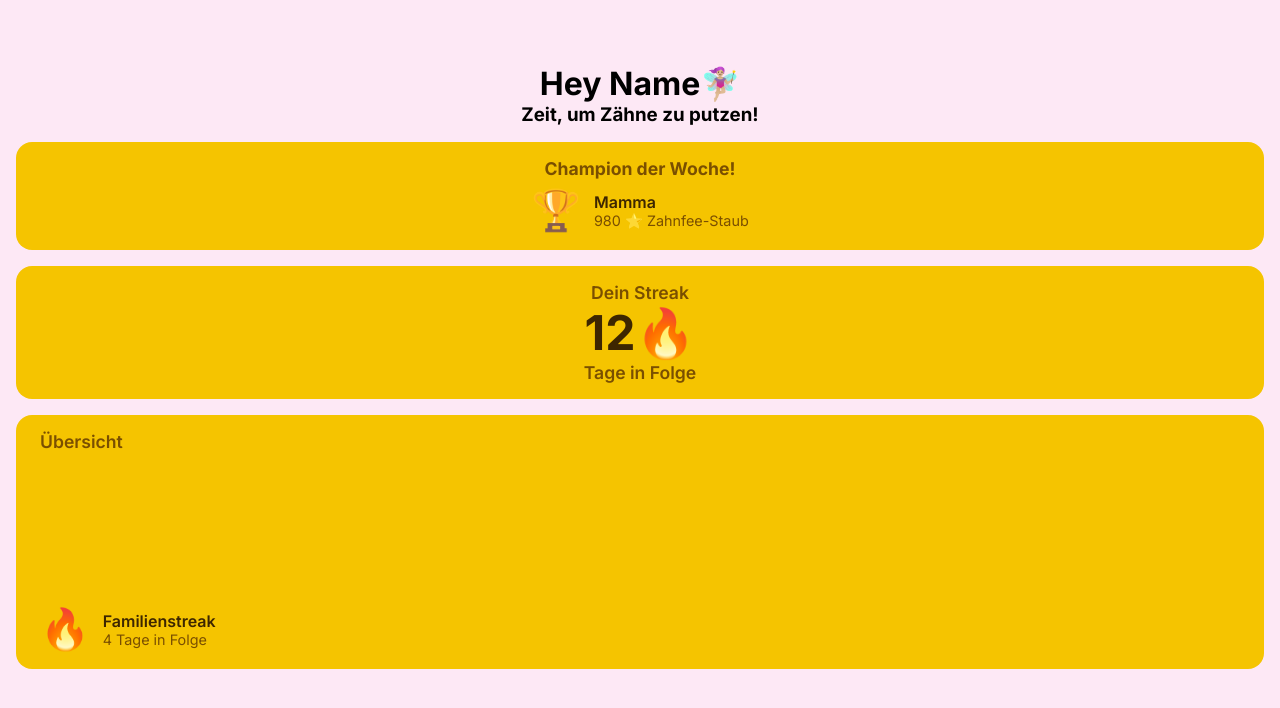
After one commit to itsenree/IM4-Projekt, a PHP site: page /home.html in a window 1280 px wide. The commit adds this page. Shown: the top 708 px of the page. Run offline with PHP 8.4, Linux system fonts and the light colour scheme; a map, chart or similar area stays blank.

Commit message:
Home.html Struktur erstellt

```diff
--- a/css/style.css
+++ b/css/style.css
@@ -125,6 +125,183 @@ body {
 }
 
 /* Register Seite*/
+#register {
+  display: flex;
+  flex-direction: column;
+  align-items: center;
+  justify-content: center;
+  padding: 2rem;
+  width: 100%;
+}
+
+#register h1 {
+  font-family: "Inter", sans-serif;
+  font-size: 2.2em;
+  color: #5b21b6;
+  text-align: center;
+  margin: 1% 0;
+}
+
+#registerForm {
+  background: white;
+  border-radius: 0.8em;
+  padding: 2rem;
+  width: 60%;
+  box-shadow: 0 8px 32px rgba(10, 6, 21, 0.4);
+}
+
+#registerForm label {
+  display: block;
+  font-family: "Inter", sans-serif;
+  font-size: 1em;
+  color: #5b21b6;
+  margin-bottom: 1%;
+}
+
+#register input[type="email"],
+#register input[type="password"] {
+  width: 100%;
+  box-sizing: border-box;
+  padding: 1.2em;
+  font-family: "Inter", sans-serif;
+  font-size: 1em;
+  background: #f3f0ff;
+  border: none;
+  border-radius: 0.8em;
+  margin-bottom: 1.2rem;
+}
+
+#register input[type="email"]::placeholder,
+#register input[type="password"]::placeholder {
+  color: #a78bfa;
+}
+
+#register input[type="email"]:focus,
+#register input[type="password"]:focus {
+  box-shadow: 0 0 0 2px #c4b5fd;
+}
+
+#register button[type="submit"] {
+  cursor: pointer;
+  width: 100%;
+  padding: 1.2em;
+  border: none;
+  border-radius: 14px;
+  background: linear-gradient(90deg, #9333ea, #ec4899);
+  color: white;
+  font-family: "Inter", sans-serif;
+  font-size: 1em;
+  font-weight: 600;
+  transition: opacity 0.2s;
+}
+
+#register button[type="submit"]:hover {
+  opacity: 0.8;
+}
+
+#register p {
+  margin-top: 1rem;
+  font-family: "Inter", sans-serif;
+  font-size: 1em;
+  color: #9333ea;
+  text-align: center;
+}
+
+#register p a {
+  color: #7c3aed;
+  font-family: "Inter", sans-serif;
+  font-weight: 600;
+  text-decoration: none;
+}
+
+#register p a:hover {
+  text-decoration: underline;
+}
+
+/* Home */
+
+#begruessungHome {
+  text-align: center;
+  font-family: "Inter", sans-serif;
+  margin-top: 5%;
+}
+#championContainer {
+  background: #f5c400;
+  border-radius: 1em;
+  padding: 1rem 1.5rem;
+  margin: 1rem;
+  display: flex;
+  flex-direction: column;
+  justify-content: center;
+  align-items: center;
+}
+
+#championContainer h2 {
+  font-family: "Inter", sans-serif;
+  font-size: 1.1em;
+  font-weight: 700;
+  color: #7a4f00;
+  margin-bottom: 0.5rem;
+}
+
+#championInfo,
+#familienStreakInfo {
+  display: flex;
+  align-items: center;
+  gap: 0.8rem;
+}
+
+#championEmoji,
+#familienStreakEmoji {
+  font-size: 2.5em;
+}
+
+#championName,
+#familienStreakName {
+  font-family: "Inter", sans-serif;
+  font-weight: 600;
+  font-size: 1em;
+  color: #3d2600;
+}
+
+#championScore,
+#familienStreakScore {
+  font-family: "Inter", sans-serif;
+  font-size: 0.9em;
+  color: #7a4f00;
+}
+
+#streakContainer {
+  background: #f5c400;
+  border-radius: 1em;
+  padding: 1rem 1.5rem;
+  margin: 1rem;
+}
+
+#streakContainer h1,
+#streakContainer h2 {
+  text-align: center;
+  font-family: "Inter", sans-serif;
+}
+
+#streakContainer h2 {
+  font-size: 1.1em;
+}
+
+#streakContainer h2 {
+  color: #7a4f00;
+  font-weight: 600;
+}
+
+#streakContainer h1 {
+  color: #3d2600;
+  font-size: 3em;
+  font-weight: 700;
+}
+
+#balkendiagrammContainer h2 {
+  text-align: left;
+}
 
 /* Media Queries */
 
@@ -140,4 +317,16 @@ body {
   #login h3 {
     margin: 2% 0 8% 0;
   }
+
+  #registerForm {
+    width: 80%;
+  }
+
+  #register h1 {
+    margin: 2% 0;
+  }
+
+  #register h3 {
+    margin: 2% 0 8% 0;
+  }
 }
--- /dev/null
+++ b/home.html
@@ -0,0 +1,51 @@
+<!doctype html>
+<html lang="en">
+  <head>
+    <meta charset="UTF-8" />
+    <meta name="viewport" content="width=device-width, initial-scale=1.0" />
+    <title>Login</title>
+    <link rel="preconnect" href="https://fonts.googleapis.com" />
+    <link rel="preconnect" href="https://fonts.gstatic.com" crossorigin />
+    <link
+      href="https://fonts.googleapis.com/css2?family=Inter:ital,opsz,wght@0,14..32,100..900;1,14..32,100..900&display=swap"
+      rel="stylesheet"
+    />
+    <link rel="stylesheet" href="css/style.css" />
+  </head>
+  <body>
+    <div id="begruessungHome">
+      <h1>Hey Name<span>🧚🏼‍♀️</span></h1>
+      <h3>Zeit, um Zähne zu putzen!</h3>
+    </div>
+    <div id="championContainer">
+      <h2>Champion der Woche!</h2>
+      <div id="championInfo">
+        <span id="championEmoji">🏆</span>
+        <div>
+          <p id="championName">Mamma</p>
+          <p id="championScore">980 ⭐ Zahnfee-Staub</p>
+        </div>
+      </div>
+    </div>
+    <div id="streakContainer">
+      <h2>Dein Streak</h2>
+      <h1>12🔥</h1>
+      <h2>Tage in Folge</h2>
+    </div>
+    <div id="streakContainer">
+      <div id="balkendiagrammContainer">
+        <h2>Übersicht</h2>
+        <canvas id="balkendiagramm"></canvas>
+      </div>
+      <div id="familienStreakInfo">
+        <span id="familienStreakEmoji">🔥</span>
+        <div>
+          <p id="familienStreakName">Familienstreak</p>
+          <p id="familienStreakScore">4 Tage in Folge</p>
+        </div>
+      </div>
+    </div>
+    <footer></footer>
+    <script></script>
+  </body>
+</html>
--- a/style.css
+++ /dev/null
@@ -1,4 +0,0 @@
-.test {
-    color: blue;
-    font-family: Arial, Helvetica, sans-serif;
-}
```
Also changed, not shown: js/home.js (added, +22 -0 lines), login.html (+6 -6 lines), register.html (+18 -10 lines).
